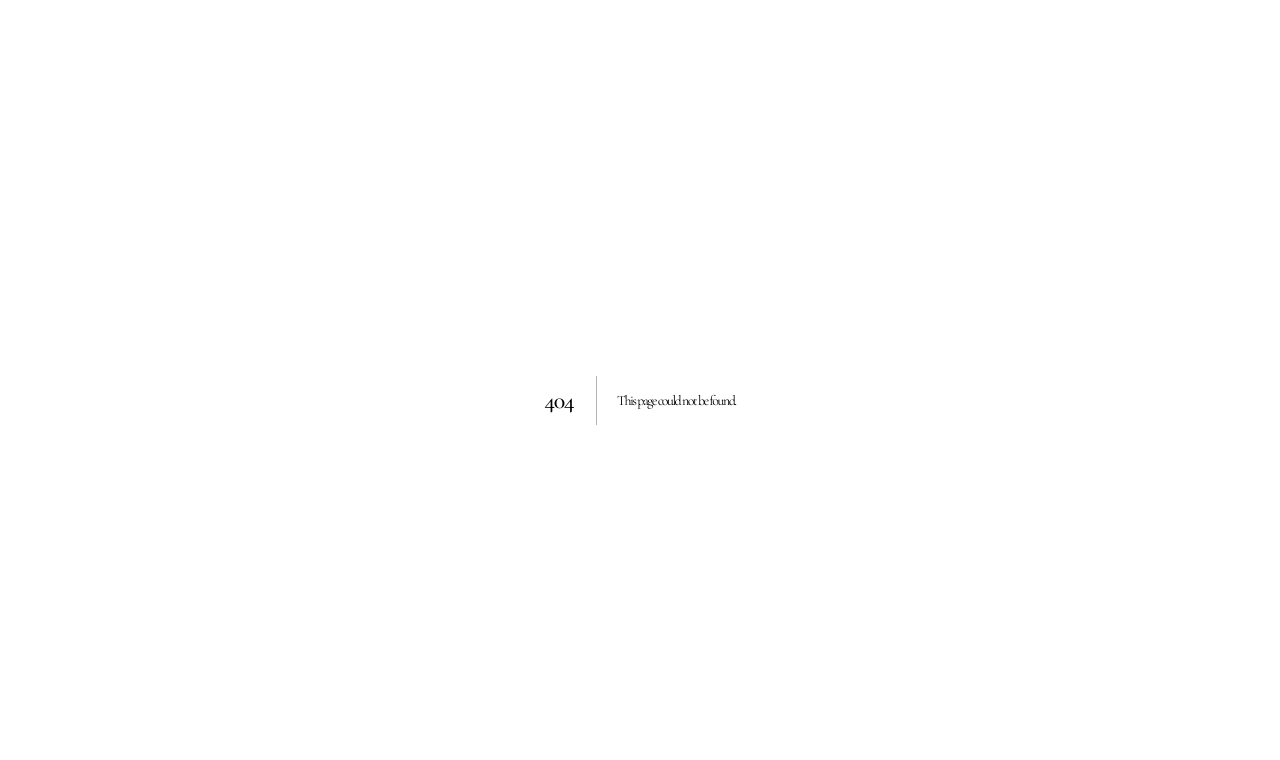
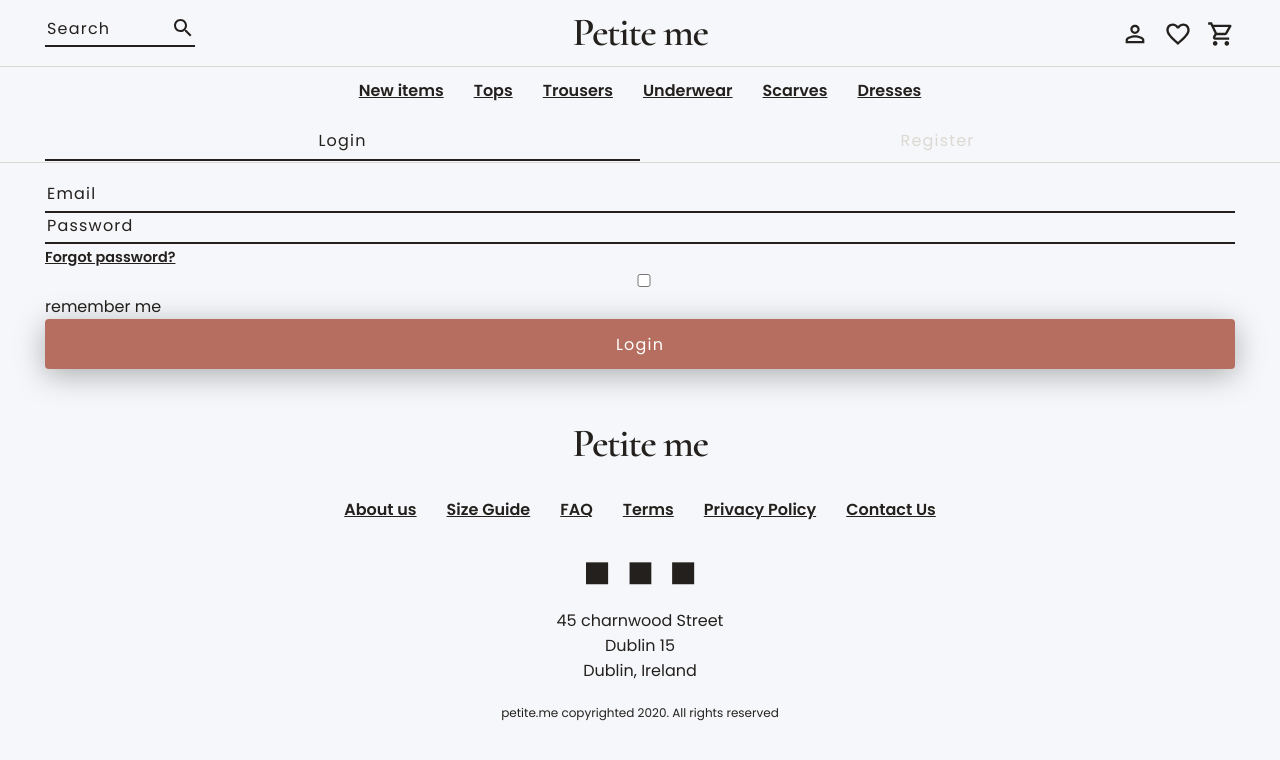
Before and after one commit to yurirech/petite-me-project, a Next.js app: page /login in a window 1280 px wide. Before the commit this address had no page. Shown: the top 760 px of the page. Built offline with nearby package versions, Linux system fonts and the light colour scheme.

Commit message:
creating login pages and fixing a few

```diff
--- a/components/button/button.module.scss
+++ b/components/button/button.module.scss
@@ -22,19 +22,19 @@
   }
 }
 
-.buttonLight {
+.button.light {
   background-color: $color-petite-light-beige;
 }
 
-.buttonDark {
+.button.dark {
   background-color: $color-petite-dark-beige;
 }
 
-.buttonBlack {
+.button.black {
   background-color: $color-petite-black;
 }
 
-.buttonWhite {
+.button.white {
   color: $color-petite-black;
   background-color: $color-petite-background;
 }
--- a/components/button/button.tsx
+++ b/components/button/button.tsx
@@ -4,20 +4,15 @@ import classNames from 'classnames';
 
 interface Button {
   title: string,
-  backgroundColor?: string
+  backgroundColor?: string,
+  type?: any
 }
 
-const Button = ({title, backgroundColor }: Button) => {
-  const buttonColor = classNames({
-    [styles.buttonLight]: backgroundColor === 'light',
-    [styles.buttonDark]: backgroundColor === 'dark',
-    [styles.buttonBlack]: backgroundColor === 'black',
-    [styles.buttonWhite]: backgroundColor === 'white',
-  })
+const Button = ({title, type, backgroundColor }: Button) => {
 
   return (
     <>
-      <button className={`${styles.button} ${buttonColor}`}>{title}</button>
+      <button type={type} className={`${styles.button} ${styles[backgroundColor]}`}>{title}</button>
     </>
   );
 }
--- a/components/footer/footer.module.scss
+++ b/components/footer/footer.module.scss
@@ -1,5 +1,5 @@
-@import '../../styles/variables';
-@import '../../styles/mixins';
+@import "../../styles/variables";
+@import "../../styles/mixins";
 
 .footer {
 	text-align: center;
--- a/pages/_app.tsx
+++ b/pages/_app.tsx
@@ -1,8 +1,20 @@
-import { AppProps } from 'next/app'
-import '../styles/globals.scss';
+import { AppProps } from "next/app";
+
+import "../styles/globals.scss";
+
+import MenuBar from '../components/menu-bar/menu-bar';
+import Footer from "../components/footer/footer";
 
 function App({ Component, pageProps }: AppProps) {
-  return <Component {...pageProps} />
+	return (
+		<>
+			<MenuBar />
+			<Component {...pageProps} />
+			<footer>
+				<Footer />
+			</footer>
+		</>
+	);
 }
 
 export default App;
--- /dev/null
+++ b/pages/login/index.module.scss
@@ -0,0 +1,36 @@
+@import "../../styles/variables";
+@import "../../styles/_mixins.scss";
+
+.login {
+	position: relative;
+
+	.divider {
+		height: 1px;
+		background-color: $color-petite-light-green;
+		width: 100%;
+		position: absolute;
+		top: 4.35rem;
+	}
+
+	.loginHeader {
+		display: flex;
+		justify-content: center;
+		text-align: center;
+		margin-bottom: 2rem;
+
+		P {
+			min-height: 4.3rem;
+			width: 50%;
+			margin: 0;
+      padding: 1rem 0 0.55rem;
+      color: $color-petite-light-green;
+      @include moreLetterSpacing;
+      transition: .3s ease-in;
+		}
+
+		p.isActive {
+      border-bottom: 2px solid $color-petite-black;
+      color: $color-petite-black;
+		}
+	}
+}
--- /dev/null
+++ b/pages/login/index.tsx
@@ -0,0 +1,56 @@
+import Link from "next/link";
+import cx from "classnames";
+
+import styles from "./index.module.scss";
+import uStyles from "../../styles/utils.module.scss";
+
+import Input from "../../components/input/input";
+import Button from "../../components/button/button";
+import { useState } from "react";
+
+const Login = () => {
+	const [isLogin, setIsLogin] = useState(true);
+
+	return (
+		<>
+			<div className={styles.login}>
+				<span className={styles.divider}></span>
+
+				<div className={uStyles.container}>
+					<header className={styles.loginHeader}>
+						<p
+							className={cx({ [styles.isActive]: isLogin })}
+							onClick={() => setIsLogin(true)}
+						>
+							Login
+						</p>
+						<p
+							className={cx({ [styles.isActive]: !isLogin })}
+							onClick={() => setIsLogin(false)}
+						>
+							Register
+						</p>
+						{console.log("isLogin: ", isLogin)}
+					</header>
+
+					<form>
+						<Input type="text" placeholder="Email" />
+						<Input type="password" placeholder="Password" />
+						<Link href="#">
+							<a>
+								<small>Forgot password?</small>
+							</a>
+						</Link>
+						<div className={styles.rememberMe}>
+							<Input type="checkbox" id="remember-me" value="remember-me" />
+							<label htmlFor="remember-me">remember me</label>
+						</div>
+						<Button title="Login" type="submit" backgroundColor='dark' />
+					</form>
+				</div>
+			</div>
+		</>
+	);
+};
+
+export default Login;
```
Also changed, not shown: pages/index.tsx (+2 -6 lines). Lines whose indentation alone changed are shown as unchanged.
